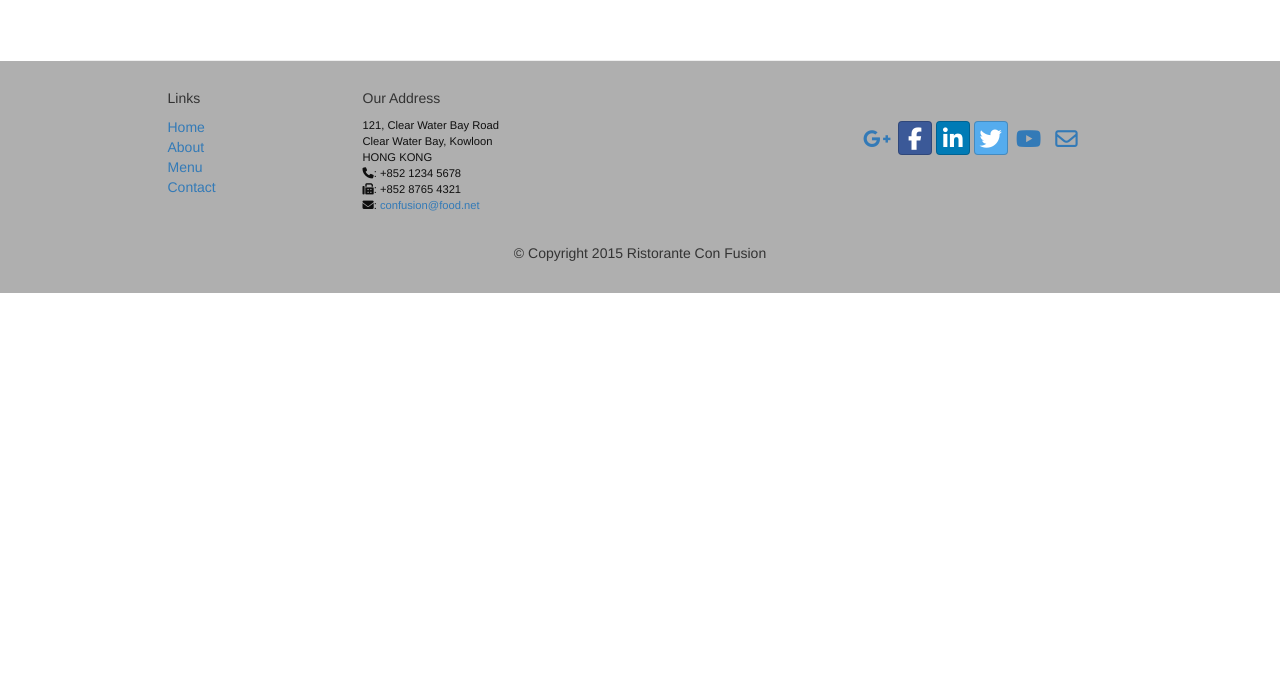
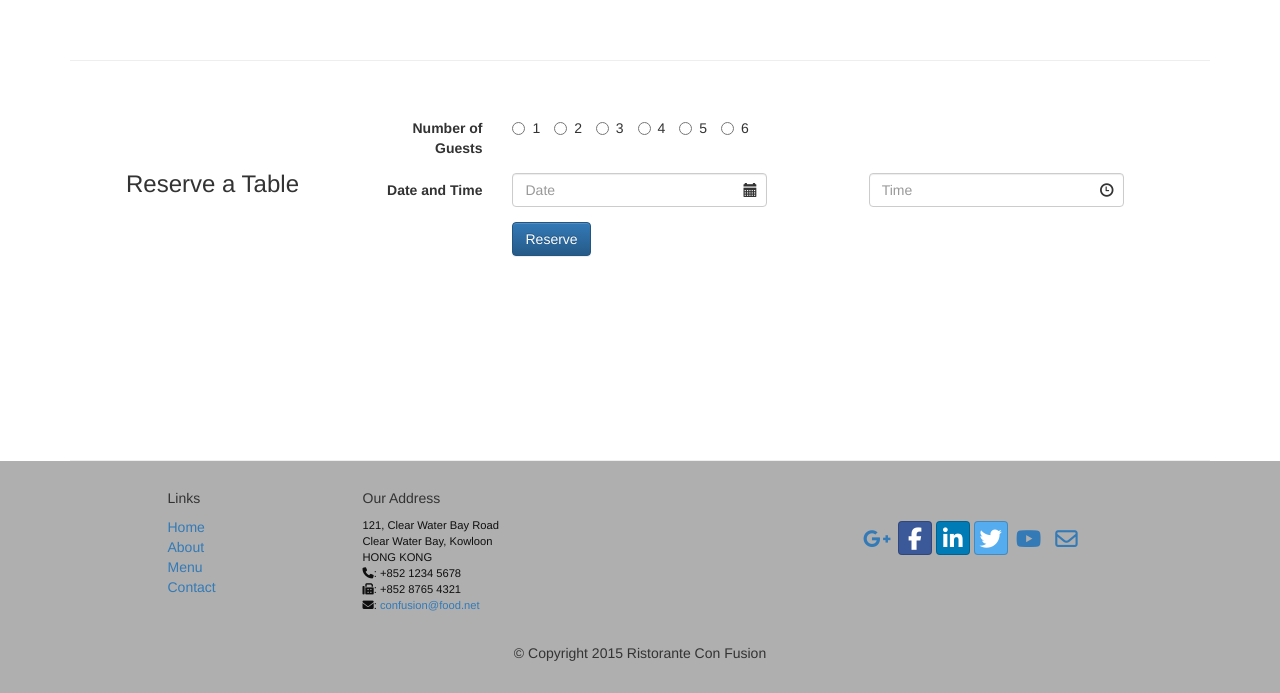
Before and after one commit to dmgudeman/conFusion, a plain HTML site: page index.html in a window 1280 px wide. Shown: the part 1548-2241 px from the top of the page. Before the commit the page ends 1841 px from the top, so only its background shows below. Drawn offline with nearby package versions, Linux system fonts and the light colour scheme.

Commit message:
added reservation form at the bottom of the body of the index.html page

```diff
--- a/index.html
+++ b/index.html
@@ -59,26 +59,12 @@
                         </ul>
                      </li>
                     <li><a href="contactus.html"><i class="fa fa-envelope-o"></i>Contact</a></li>
-
-
-
-
-
-
-
-
                 </ul>
                 <form class="navbar-form form-inline pull-right">
-
                     <input type="text" class="form-control" id="Email" name="Email" placeholder="Email">
-
-
                     <input type="text" class="form-control" id="password" name="password" placeholder="Password">
                     <input type="checkbox" id="check1" class="checkbox"><label for="check1"> Remember Me</label>
                     <button type="submit" class="btn btn-info">Submit</button>
-
-
-
                 </form>
             </div>
         </div>
@@ -88,8 +74,6 @@
         <!-- Main component for a primary marketing message or call to action -->
 
         <div  class="container">
-
-
             <div class="row row-header">
                 <div class="col-xs-12 col-sm-8">
                     <h1>Ristorante con Fusion</h1>
@@ -100,10 +84,13 @@
                     <p style="padding:20px;"></p>
                     <img src="img/logo.png" class="img-responsive">
                 </div>
+                <div class="col-xs-12 col-sm-2" >
+                    <p style="padding:40px;"></p>
+                    <a href="#" class="btn btn-warning">Reserve a Table</a>
+                </div>
             </div>
         </div>
     </header>
-
     <div class="container">
         <div class = "row row-content">
             <div class="col-xs-12 col-sm-3 col-sm-push-9">
@@ -125,9 +112,7 @@
                 </div>
             </div>
         </div>
-
-
-        <div class= "row row-content">
+        <div class="row row-content">
             <div class="col-xs-12 col-sm-3">
                 <p style="padding:20px;"></p>
                 <h3 align=center>This Month's Promotions</h3>
@@ -138,8 +123,7 @@
                 <p><a href="#">More &raquo;</a></p>
             </div>
         </div>
-
-        <div class = "row row-content">
+        <div class="row row-content">
             <div class="col-xs-12 col-sm-3 col-sm-push-9">
                 <p style="padding:20px;"></p>
                 <h3 align=center>Meet our Culinary Specialists</h3>
@@ -158,6 +142,51 @@
                     <p>Award winning three-star Michelin chef with wide International experience having worked closely with whos-who in the culinary world, he specializes in creating mouthwatering Indo-Italian fusion experiences.</p>
                      <p><a class="btn btn-primary btn-xs" href="#">More &raquo;</a></p>
                 </div>
+            </div>
+        </div>
+        <div class="row row-content">
+            <div class="col-xs-12 col-sm-3">
+                <p style="padding:20px;"></p>
+                <h3 align=center>Reserve a Table</h3>
+            </div>
+            <div class="col-xs-12 col-sm-9">
+                <form class="form-horizontal" role="form">
+                    <div class="form-group">
+                        <label for="numberofguests" class="col-sm-2 control-label">Number of Guests</label>
+                        <div class="col-sm-10">
+                            <label class="radio-inline"><input type="radio" name="optradio">1</label>
+                            <label class="radio-inline"><input type="radio" name="optradio">2</label>
+                            <label class="radio-inline"><input type="radio" name="optradio">3</label>
+                            <label class="radio-inline"><input type="radio" name="optradio">4</label>
+                            <label class="radio-inline"><input type="radio" name="optradio">5</label>
+                            <label class="radio-inline"><input type="radio" name="optradio">6</label>
+                        </div>
+                    </div>
+                    <!--the "has-feedback" indicator allows the glyphicon to be on the right side.-->
+                    <!-- This is coupled with "form-control-feedback" in the i class-->
+                    <div class="form-group has-feedback">
+                        <label for="dateandtime" class="col-sm-2 control-label">Date and Time</label>
+                        <div class="col-sm-4">
+                            <i class="glyphicon glyphicon-calendar form-control-feedback"></i>
+                            <input type="text" class="form-control" id="date" name="date" placeholder="Date">
+                        </div>
+                        <div class="col-sm-1">
+                        </div>
+                        <div class="col-sm-4">
+                            <div class="inner-addon right-addon">
+                                <i class="glyphicon glyphicon-time form-control-feedback"></i>
+                                <input type="text" class="form-control" id="time" name="date" placeholder="Time">
+                            </div>
+                        </div>
+                    </div>
+                    <div class="form-group">
+                        <label for="spacing" class="col-sm-2 control-label"></label>
+                        <div class="col-sm-4">
+                        <button type="submit" class="btn btn-primary">Reserve</button>
+                        </div>
+                    </div>
+
+                </form>
             </div>
         </div>
     </div>
```
Lines whose indentation alone changed are shown as unchanged.
